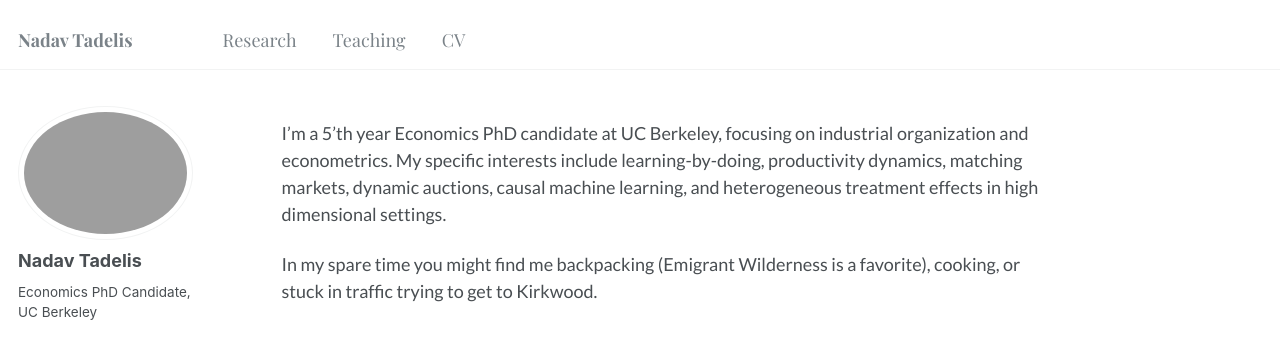
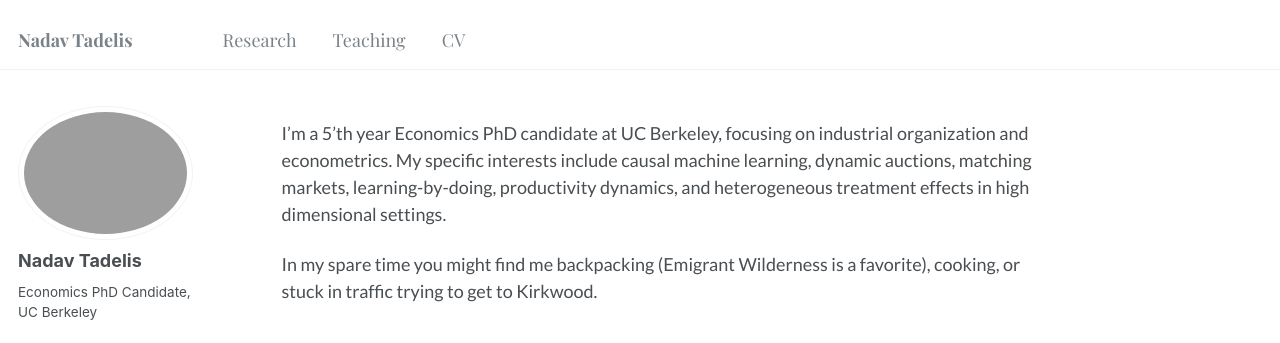
Before and after one commit to nadavtadelis/nadavtadelis.github.io, a Jekyll site: the page built from _pages/about.md, in a window 1280 px wide. Shown: the top 343 px of the page. Built offline with Jekyll 4.4.1, drawn with Linux system fonts in a browser that asks for light colours; some web fonts are replaced.

```diff
--- a/_pages/about.md
+++ b/_pages/about.md
@@ -7,6 +7,6 @@ redirect_from:
   - /about.html
 ---
 
-I'm a 5'th year Economics PhD candidate at UC Berkeley, focusing on industrial organization and econometrics. My specific interests include learning-by-doing, productivity dynamics, matching markets, dynamic auctions, causal machine learning, and heterogeneous treatment effects in high dimensional settings.
+I'm a 5'th year Economics PhD candidate at UC Berkeley, focusing on industrial organization and econometrics. My specific interests include causal machine learning, dynamic auctions, matching markets, learning-by-doing, productivity dynamics, and heterogeneous treatment effects in high dimensional settings.
 
 In my spare time you might find me backpacking (Emigrant Wilderness is a favorite), cooking, or stuck in traffic trying to get to Kirkwood.
```
